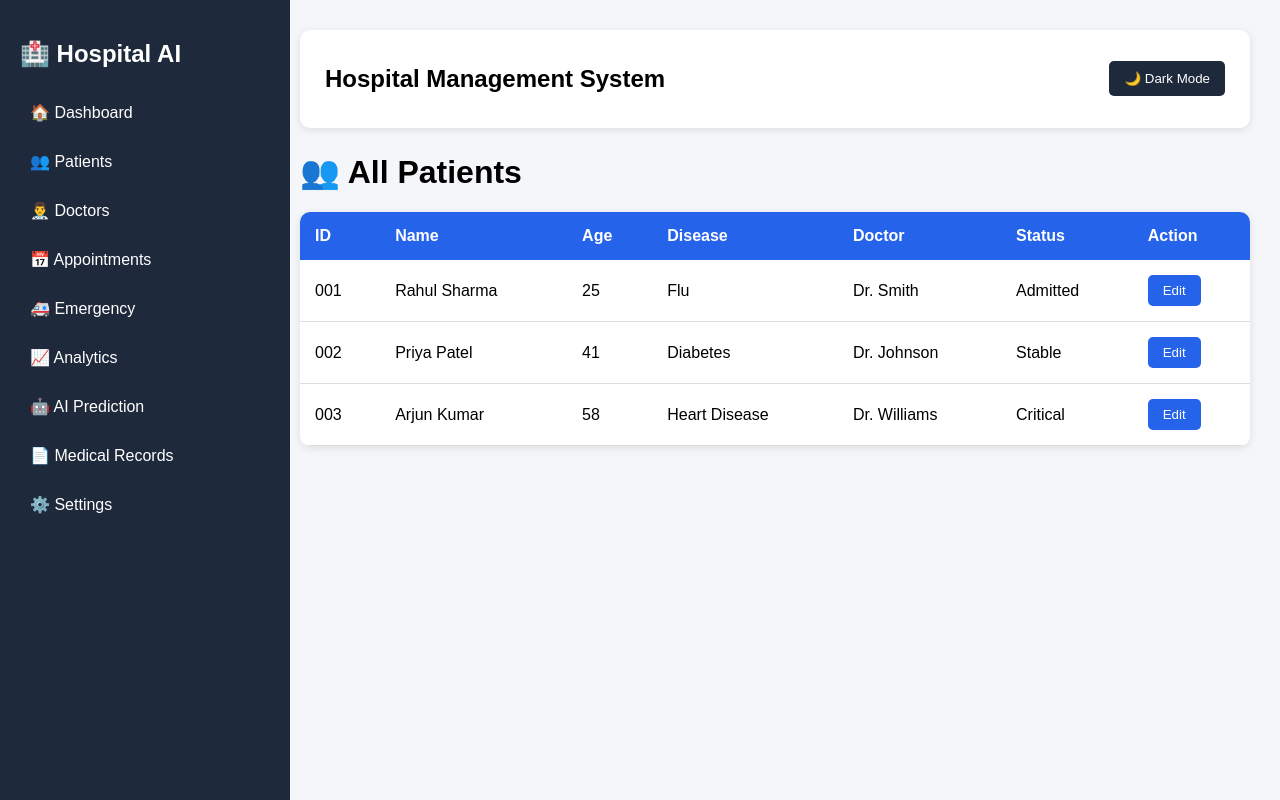
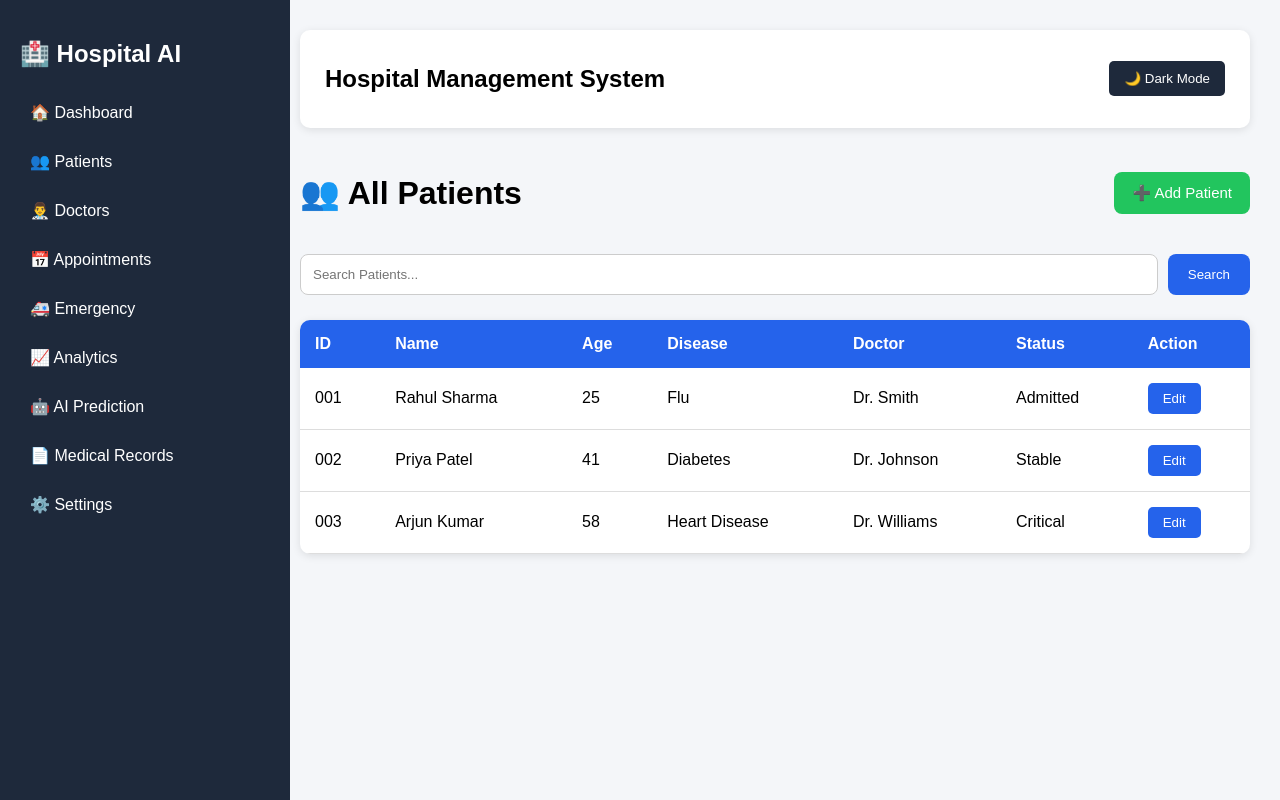
Before and after one commit to nukapraneeth/Hospital_AI_Dashboard, a Flask app: page /patients in a window 1280 px wide. Run offline with Flask 3, Linux system fonts and the light colour scheme.

Commit message:
Added patient page header and search UI

```diff
--- a/static/css/style.css
+++ b/static/css/style.css
@@ -248,6 +248,16 @@ body{
     background:#334155;
 }
 
+.dark-mode .patient-search input{
+
+    background:#334155;
+
+    color:white;
+
+    border:none;
+
+}
+
 .prediction-section{
     margin-top:40px;
 }
@@ -414,3 +424,79 @@ body{
     border-radius:5px;
     cursor:pointer;
 }
+
+.patient-header{
+
+    display:flex;
+
+    justify-content:space-between;
+
+    align-items:center;
+
+    margin-bottom:20px;
+
+}
+
+.add-btn{
+
+    background:#22c55e;
+
+    color:white;
+
+    border:none;
+
+    padding:12px 18px;
+
+    border-radius:8px;
+
+    cursor:pointer;
+
+    font-size:15px;
+
+    transition:0.3s;
+
+}
+
+.add-btn:hover{
+
+    background:#16a34a;
+
+}
+
+.patient-search{
+
+    display:flex;
+
+    gap:10px;
+
+    margin-bottom:25px;
+
+}
+
+.patient-search input{
+
+    flex:1;
+
+    padding:12px;
+
+    border:1px solid #ccc;
+
+    border-radius:8px;
+
+}
+
+.patient-search button{
+
+    background:#2563eb;
+
+    color:white;
+
+    border:none;
+
+    padding:12px 20px;
+
+    border-radius:8px;
+
+    cursor:pointer;
+
+}
--- a/templates/patients.html
+++ b/templates/patients.html
@@ -6,7 +6,27 @@ All Patients
 
 {% block content %}
 
-<h1>👥 All Patients</h1>
+<div class="patient-header">
+
+    <h1>👥 All Patients</h1>
+
+    <button class="add-btn">
+        ➕ Add Patient
+    </button>
+
+</div>
+
+<form class="patient-search">
+
+    <input
+        type="text"
+        placeholder="Search Patients...">
+
+    <button>
+        Search
+    </button>
+
+</form>
 
 <table class="patient-table">
 
```
